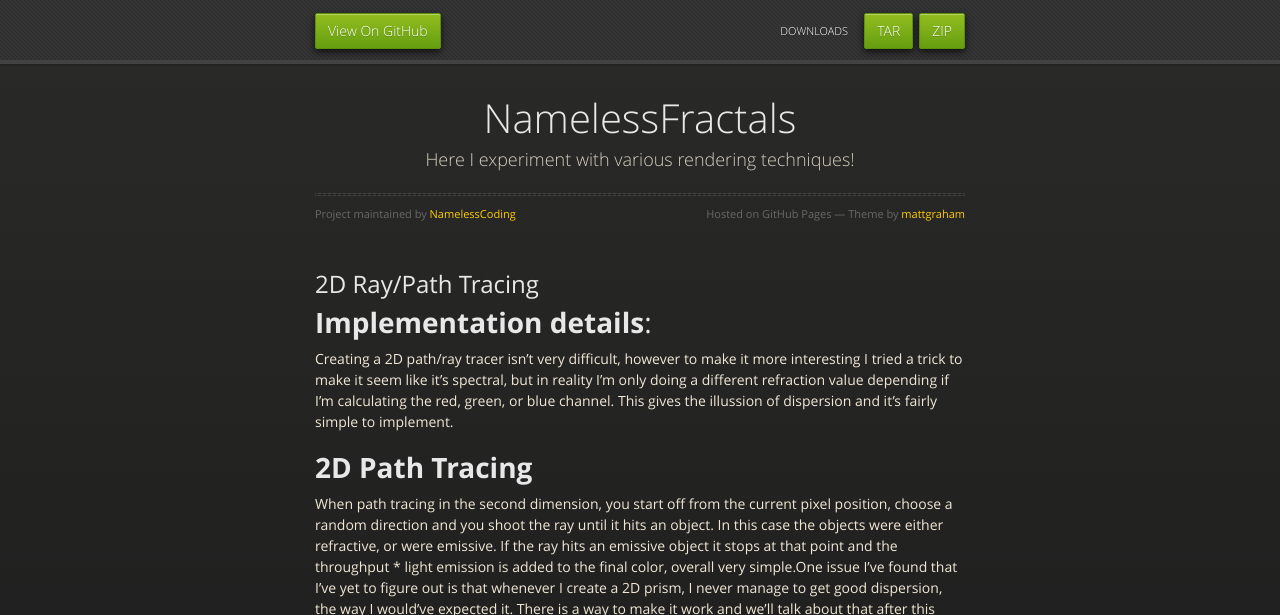
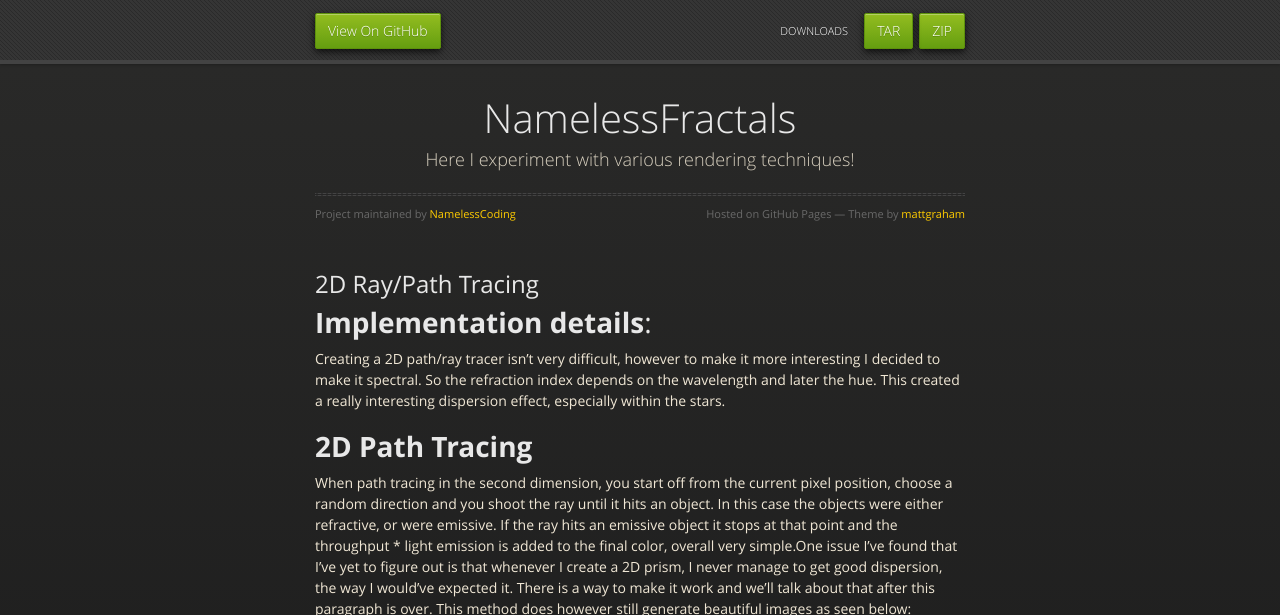
Before and after one commit to NamelessCoding/NamelessCoding.github.io, a Jekyll site: the page built from raypathtracer.md, in a window 1280 px wide and 900 px high, cut to the strip 0-615 px from the top of the window. Built offline with Jekyll 4.4.1, drawn with Linux system fonts in a browser that asks for light colours; our own code applies the rules of GitHub Pages for plain Markdown files.

Commit message:
Update raypathtracer.md

```diff
--- a/raypathtracer.md
+++ b/raypathtracer.md
@@ -1,9 +1,7 @@
 ## 2D Ray/Path Tracing
 
 # **Implementation details**:
-Creating a 2D path/ray tracer isn't very difficult, however to make it more interesting I tried a trick to make it seem like it's spectral,
-but in reality I'm only doing a different refraction value depending if I'm calculating the red, green, or blue channel. This gives the illussion of
-dispersion and it's fairly simple to implement.
+Creating a 2D path/ray tracer isn't very difficult, however to make it more interesting I decided to make it spectral. So the refraction index depends on the wavelength and later the hue. This created a really interesting dispersion effect, especially within the stars.
 
 # **2D Path Tracing**
 When path tracing in the second dimension, you start off from the current pixel position, choose a random direction and you shoot the ray until it hits an object.
```
